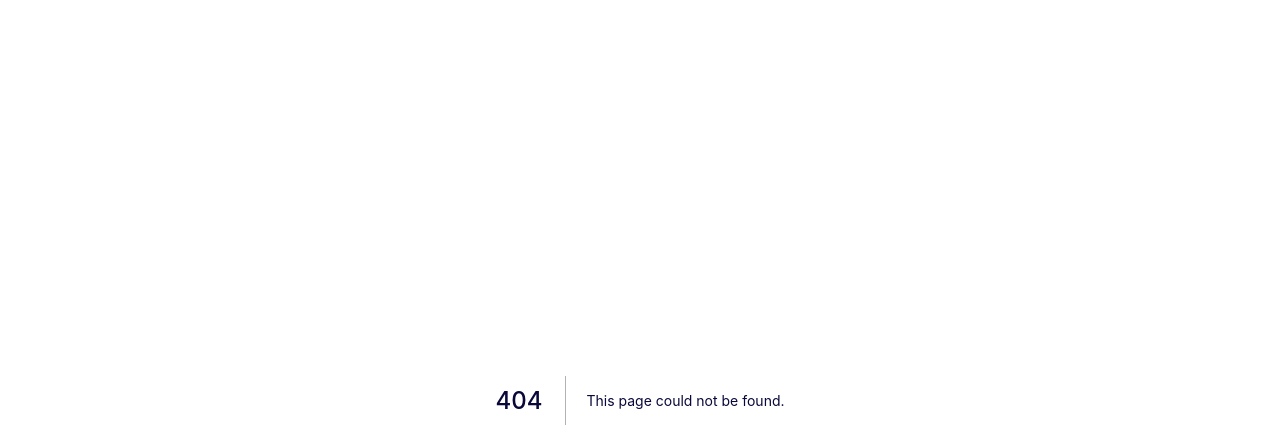
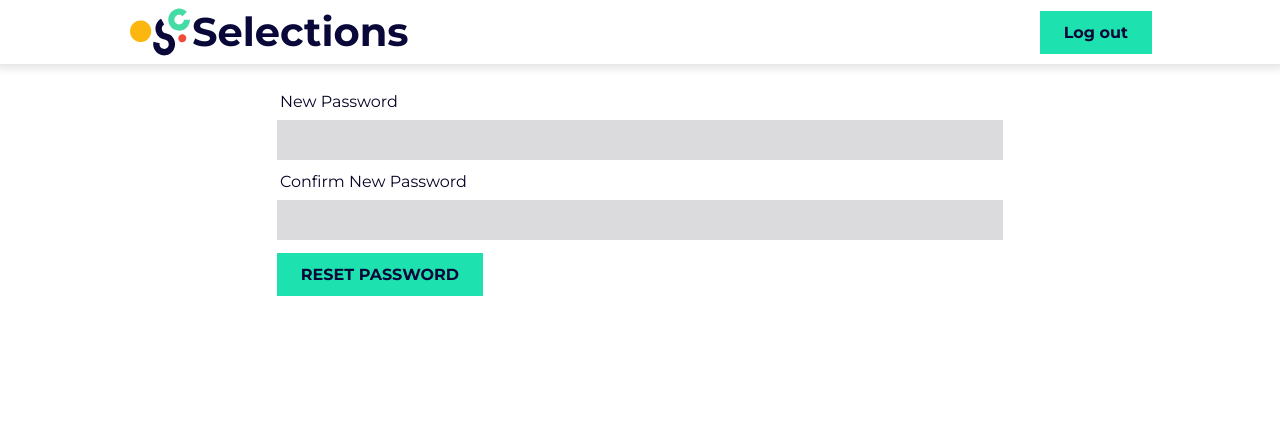
Before and after one commit to SELab-2/OSOC-2, a Next.js app in the folder frontend/: page /reset/1 in a window 1280 px wide. Before the commit this address had no page. Shown: the top 448 px of the page. Built offline with nearby package versions, Linux system fonts and the light colour scheme; no server answers.

Commit message:
feat: initialize reset page and logic

```diff
--- a/frontend/components/Header/Header.module.css
+++ b/frontend/components/Header/Header.module.css
@@ -5,6 +5,7 @@
     padding-inline: min(8rem, 16vw);
     display: flex;
     justify-content: space-between;
+    margin-bottom: clamp(1rem, 2vw, 2.5rem);
 }
 
 @media (max-width: 70rem) {
--- a/frontend/components/Header/Header.tsx
+++ b/frontend/components/Header/Header.tsx
@@ -12,10 +12,11 @@ export const Header: React.FC = () => {
 
     const router = useRouter()
 
-    /**
-     * Resets the session state and redirects to the login page
-     * @param e
-     */
+    const logIn = (e: SyntheticEvent) => {
+        e.preventDefault()
+        router.push("/login").then()
+    }
+
     const logOut = (e: SyntheticEvent) => {
         e.preventDefault()
         if (setSessionKey) {
@@ -42,12 +43,14 @@ export const Header: React.FC = () => {
                 </div>
                 <h1>Selections</h1>
             </div>
-            <div className={`${styles.links} ${router.pathname !== "/login" ? "" : styles.displayNone}`}>
-                {sessionKey !== "" ? <Link href={"/students"}>Students</Link> : null}
-                {sessionKey !== "" ? <Link href={"/projects"}>Projects</Link> : null}
-                {isAdmin ? <Link href={"/users"}>Manage Users</Link> : null}
-                <button onClick={logOut}>Log out
-                </button>
+            <div className={`${styles.links} ${router.pathname !== "/login" && router.pathname ? "" : styles.displayNone}`}>
+                {sessionKey !== "" && router.pathname !== "/reset" ? <Link href={"/students"}>Students</Link> : null}
+                {sessionKey !== "" && router.pathname !== "/reset" ? <Link href={"/projects"}>Projects</Link> : null}
+                {isAdmin && router.pathname !== "/reset" ? <Link href={"/users"}>Manage Users</Link> : null}
+                {router.pathname !== "/login" && router.pathname !== "/reset" ?
+                    <button onClick={logOut}>Log out</button> : router.pathname === "/reset" ?
+                        <button onClick={logIn}>Log in</button> : null
+                }
             </div>
         </header>
     )
--- a/frontend/pages/login/index.tsx
+++ b/frontend/pages/login/index.tsx
@@ -237,7 +237,6 @@ const Index: NextPage = () => {
 
         // Field is not empty
         if (!error) {
-            console.log("RESETTING PASSWORD")
             const response = await fetch(`${process.env.NEXT_PUBLIC_API_URL}/reset`, {
                 method: 'POST',
                 body: JSON.stringify({email: passwordResetMail}),
--- /dev/null
+++ b/frontend/pages/reset/[pid].tsx
@@ -0,0 +1,92 @@
+import {NextPage} from "next";
+import {useRouter} from "next/router";
+import {Header} from "../../components/Header/Header";
+import styles from "../../styles/login.module.scss";
+import {SyntheticEvent, useEffect, useState} from "react";
+
+/**
+ * Landing page for when you click the reset password link from your email
+ * Being of form /reset/resetID
+ * @constructor
+ */
+const Pid: NextPage = () => {
+
+    const router = useRouter()
+    const {pid} = router.query // pid is the session key
+
+
+    /**
+     * Check if the provided code is a valid code
+     */
+    useEffect(() => {
+        fetch(`${process.env.NEXT_PUBLIC_API_URL}/reset/${pid}`, {
+            method: 'GET',
+            headers: {
+                'Content-Type': 'application/json',
+                'Accept': 'applicatin'
+            }
+        }).then(response => {
+            // The code is not valid
+            if (!response.ok) {
+                router.push("/reset").then()
+            }
+        })
+    })
+
+    const [newPassword, setNewPassword] = useState<string>("");
+    const [newPasswordError, setNewPasswordError] = useState<string>("");
+    const [confirmNewPassword, setConfirmNewPassword] = useState<string>("");
+    const [confirmNewPasswordError, setConfirmNewPasswordError] = useState<string>("");
+    const [backendError] = useState<string>("");
+
+    /**
+     * Handles all the logic for resetting the password
+     * @param e
+     */
+    const resetPassword = (e: SyntheticEvent) => {
+        e.preventDefault()
+        let error = false
+        if (newPassword === "") {
+            setNewPasswordError("Password cannot be empty")
+            error = true
+        } else {
+            setNewPasswordError("")
+        }
+
+        if (confirmNewPassword != newPassword) {
+            setConfirmNewPasswordError("Passwords do not match")
+            error = true
+        } else if (confirmNewPassword === "") {
+            setConfirmNewPasswordError("Please confirm your new password")
+            error = true
+        } else {
+            setConfirmNewPasswordError("")
+        }
+
+        if (!error) {
+            console.log('RESETTING PASSWORD')
+        }
+    }
+
+    return <>
+        <Header/>
+        <form className={`${styles.body} ${styles.form}`}>
+            <label className={styles.label}>
+                New Password
+                <input type="password" name="newPassword" value={newPassword}
+                       onChange={e => setNewPassword(e.target.value)}/>
+            </label>
+            <p className={`${styles.textFieldError} ${newPasswordError !== "" ? styles.anim : ""}`}>{newPasswordError}</p>
+            <label className={styles.label}>
+                Confirm New Password
+                <input type="password" name="confirmNewPassword" value={confirmNewPassword}
+                       onChange={e => setConfirmNewPassword(e.target.value)}/>
+            </label>
+            <p className={`${styles.textFieldError} ${confirmNewPasswordError !== "" ? styles.anim : ""}`}>{confirmNewPasswordError}</p>
+            <button onClick={e => resetPassword(e)}>RESET PASSWORD</button>
+            <p className={`${styles.textFieldError} ${backendError !== "" ? styles.anim : ""}`}>{backendError}</p>
+        </form>
+    </>
+}
+
+export default Pid;
--- a/frontend/styles/globals.scss
+++ b/frontend/styles/globals.scss
@@ -22,6 +22,7 @@ html,
 body {
   padding: 0;
   margin: 0;
+  width: 100vw;
   font-family: Montserrat, sans-serif;
 }
 
--- a/frontend/styles/login.module.scss
+++ b/frontend/styles/login.module.scss
@@ -1,5 +1,4 @@
 .body {
-    padding-block: clamp(1rem, 2vw, 2.5rem);
     width: clamp(18rem, 80vw, 45rem);
     margin-inline: auto;
 }
```
Also changed, not shown: frontend/pages/reset/index.tsx (added, +15 -0 lines), 1 other file (tests, documents, lock files or other folders).
